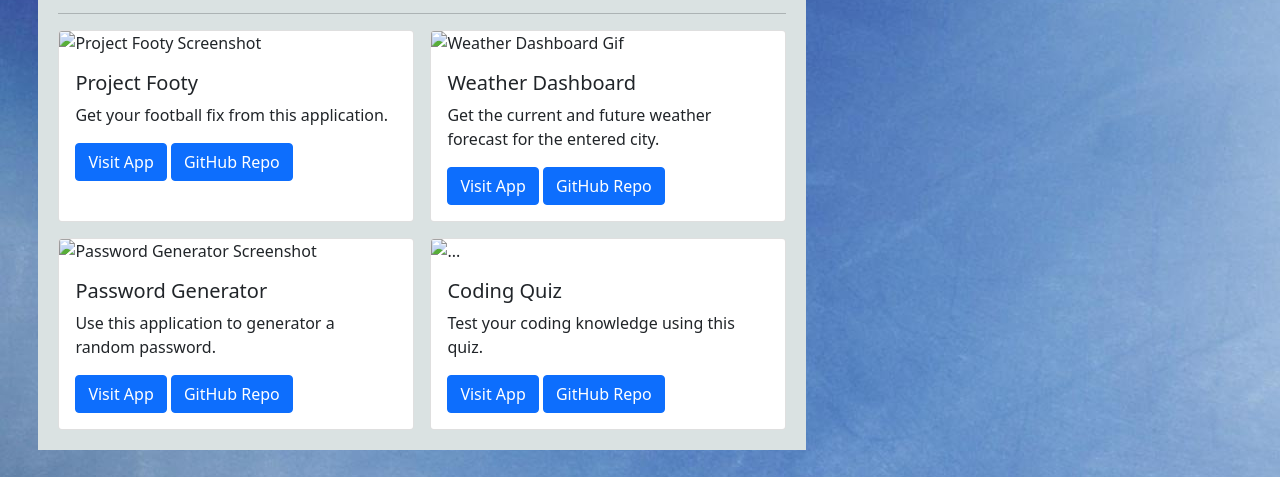
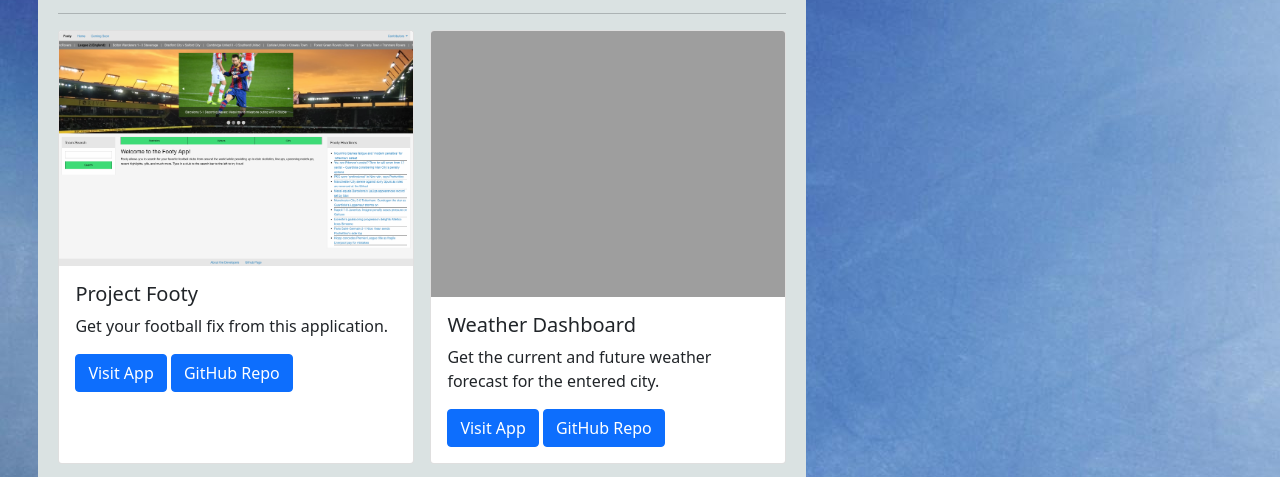
Before and after one commit to jdbell123/portfolio, a plain HTML site: page portfolio.html in a window 1280 px wide. Shown: the part 173-650 px from the top of the page. Drawn offline with nearby package versions, Linux system fonts and the light colour scheme; the site is published under a folder, as on GitHub Pages, so addresses that start at the root find nothing.

Commit message:
fixed issue with image links

```diff
--- a/portfolio.html
+++ b/portfolio.html
@@ -72,7 +72,7 @@
             <div class="row row-cols-1 row-cols-lg-2 g-2 g-lg-3">
                 <div class="col-lg-6 d-flex justify-content-center">
                     <div class="card" style="width: 26rem;">
-                        <img src="/assets/images/Project Footy.png" class="card-img-top" alt="Project Footy Screenshot">
+                        <img src="./assets/images/Project Footy.png" class="card-img-top" alt="Project Footy Screenshot">
                         <div class="card-body">
                           <h5 class="card-title">Project Footy</h5>
                           <p class="card-text">Get your football fix from this application.</p>
@@ -83,7 +83,7 @@
                 </div>
                 <div class="col-lg-6 d-flex justify-content-center">
                     <div class="card" style="width: 26rem;">
-                        <img src="/assets/images/Weather-Dashboard.gif" class="card-img-top" alt="Weather Dashboard Gif">
+                        <img src="./assets/images/Weather-Dashboard.gif" class="card-img-top" alt="Weather Dashboard Gif">
                         <div class="card-body">
                           <h5 class="card-title">Weather Dashboard</h5>
                           <p class="card-text">Get the current and future weather forecast for the entered city.</p>
@@ -94,7 +94,7 @@
                 </div>
                 <div class="col-lg-6 d-flex justify-content-center">
                     <div class="card" style="width: 26rem;">
-                        <img src="/assets/images/PasswordGenerator.png" class="card-img-top" alt="Password Generator Screenshot">
+                        <img src="./assets/images/PasswordGenerator.png" class="card-img-top" alt="Password Generator Screenshot">
                         <div class="card-body">
                           <h5 class="card-title">Password Generator</h5>
                           <p class="card-text">Use this application to generator a random password.</p>
@@ -105,7 +105,7 @@
                 </div>
                 <div class="col-lg-6 d-flex justify-content-center">
                     <div class="card" style="width: 26rem;">
-                        <img src="/assets/images/CodingQuiz.png" class="card-img-top" alt="...">
+                        <img src="./assets/images/CodingQuiz.png" class="card-img-top" alt="...">
                         <div class="card-body">
                           <h5 class="card-title">Coding Quiz</h5>
                           <p class="card-text">Test your coding knowledge using this quiz.</p>
```
